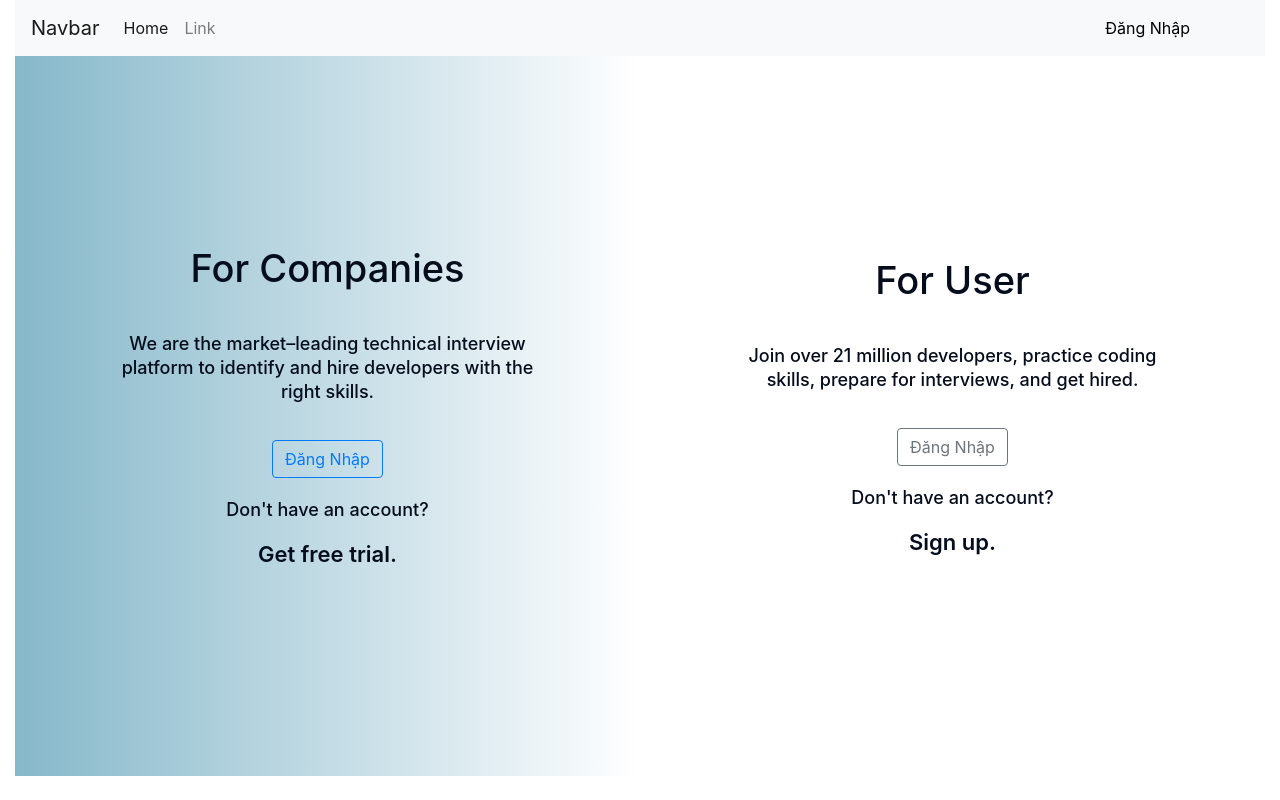
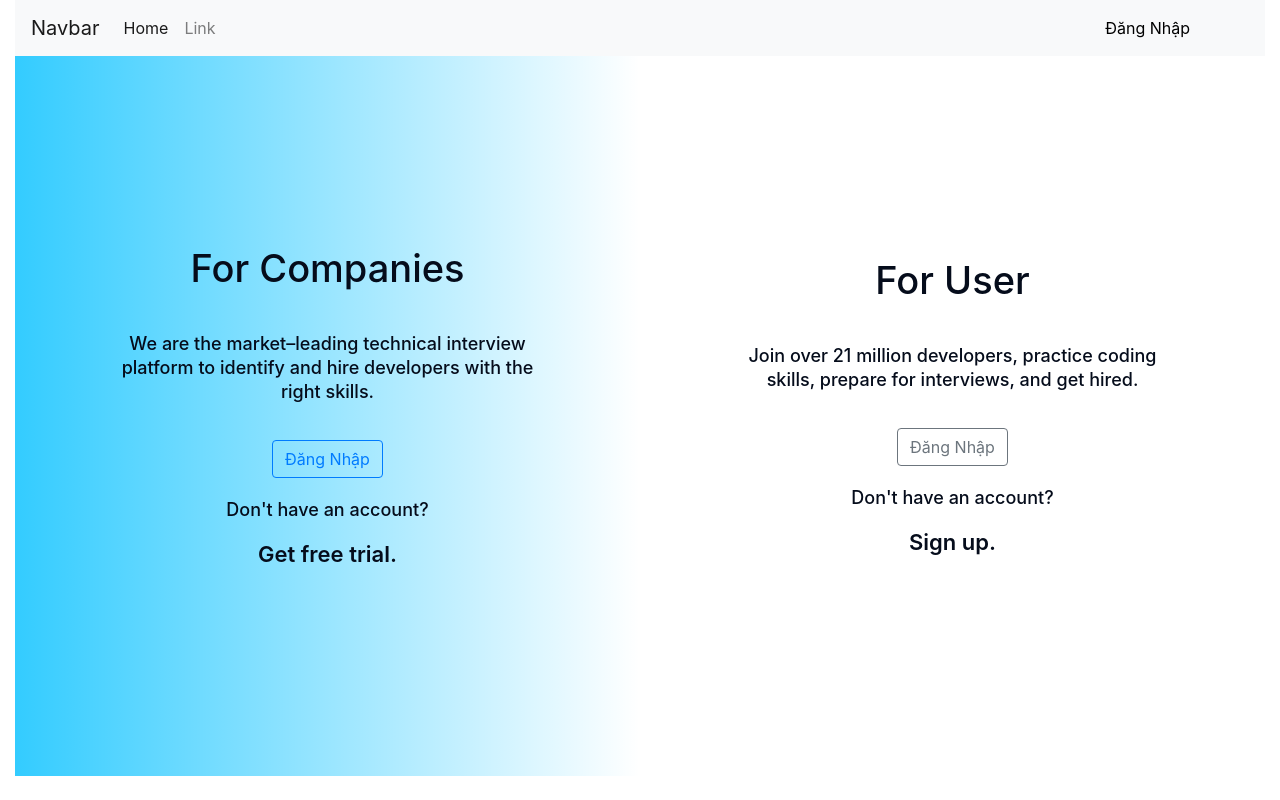
Before and after one commit to hoangtran2004/Case6_Frontend, a React (Create React App) app: page /access-account in a window 1280 px wide. Built offline with nearby package versions, Linux system fonts and the light colour scheme.

Commit message:
git cuối ngay 27/12

```diff
--- a/src/style/Access-account.css
+++ b/src/style/Access-account.css
@@ -21,7 +21,7 @@
 }
 
 .left {
-    background-image: linear-gradient(to right,  rgba(13, 113, 149, 0.5),rgba(255,0,0,0));
+    background-image: linear-gradient(to right,  rgba(0, 191, 255, 0.8),rgba(255,0,0,0.0));
     height: 90vh;
 }
 .right{
```
